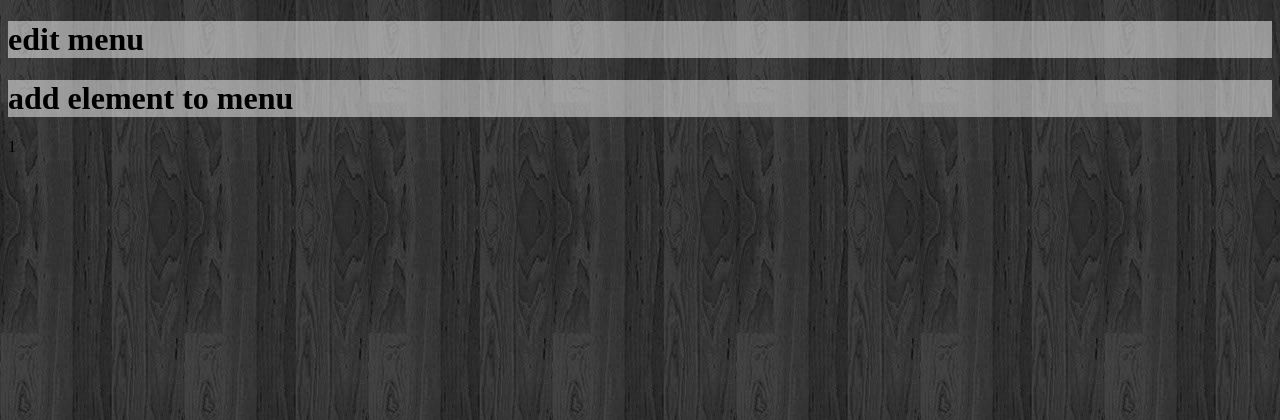
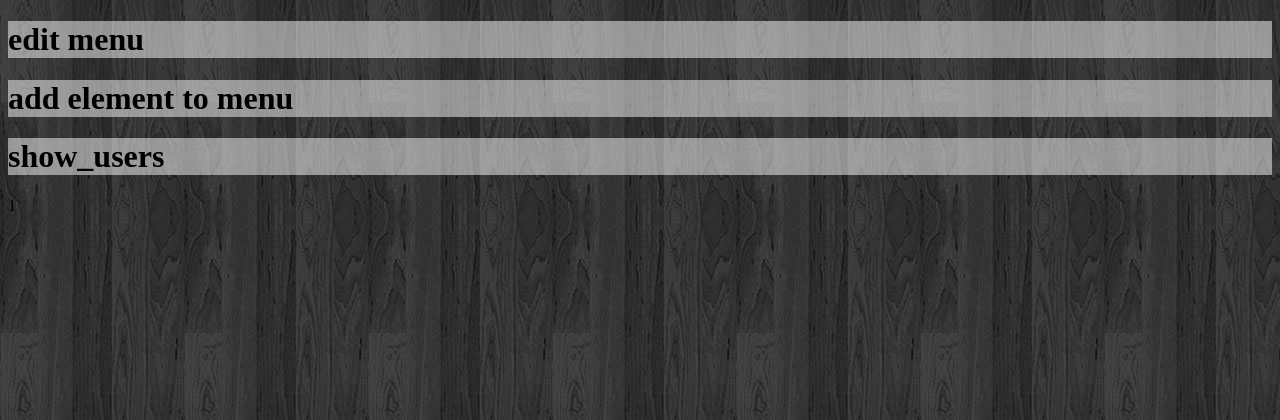
Before and after one commit to michaelost/simpleAdminPage, a PHP site: page / in a window 1280 px wide. Shown: the top 420 px of the page. Run offline with PHP 8.4, Linux system fonts and the light colour scheme; tables that the repository leaves empty or names only in its code hold one stand-in row (values such as "Sample post"); some libraries are stand-ins or nearby versions.

Commit message:
users list

```diff
--- a/index.php
+++ b/index.php
@@ -41,6 +41,9 @@
 			$('.edit_menu_block').toggle(500);
 		});
 
+		$('.show_users').click(function(){
+			$('.show_users_block').toggle(500);
+		});
 
 		$('#insert').click(function(){
 			console.log($(this).siblings('input.name').val());
@@ -103,7 +106,7 @@ font-size: 25px;
 		display: none;
 	}
 
-.menu_block,.add_element{
+.menu_block,.add_element,.show_users{
 	cursor: pointer;
 	background-color: rgba(255,255,255,0.5);
 
@@ -115,7 +118,7 @@ font-size: 25px;
 	display: none;
 }
 
-.edit_menu_block{
+.edit_menu_block,.show_users_block{
 	display: none;
 }
 input#insert{
@@ -156,8 +159,15 @@ margin-top: 5px;
    echo "<h1>add element to menu</h1>";
    echo '</div>';
 
+   echo '<div class="show_users">';
+   echo "<h1>show_users</h1>";
+   echo '</div>';
+
 $query = "SELECT * FROM category";
 $result = mysql_query($query,$db);
+
+$query2 = "SELECT * FROM users";
+$result2 = mysql_query($query2,$db);
 
 echo mysql_num_rows($result);
 
@@ -189,7 +199,7 @@ if(mysql_num_rows($result) !=0){
 
 
 
-echo "<div class='add_element_block'>";
+					echo "<div class='add_element_block'>";
 					echo "name: <input class='name' type='text' >";
 					echo "<br>";
 					echo "parent:<input  class='parent' type='text'></br>";
@@ -198,9 +208,20 @@ echo "<div class='add_element_block'>";
 
 }
 
+						//show all users
+						echo "<div class='show_users_block'>";
+						for($i = 0; $i<mysql_num_rows($result2);$i++){
 
+						$row2 = mysql_fetch_array($result2,MYSQL_ASSOC);
+							echo "<div id='opa'>";
+								echo "<span class='name'>id:  ".$row2['id']."</span><br>";
+								echo "<span class='id'>login:".$row2['login']."</span><br>";
+								echo "<span class='parent'>password:  ".$row2['password']."</span><br>";
+								echo "<span class='parent'>email:  ".$row2['email']."</span><br>";
+								echo "</div>";
+						}
 
-
+						echo "</div>";
 
 
  ?>
```
